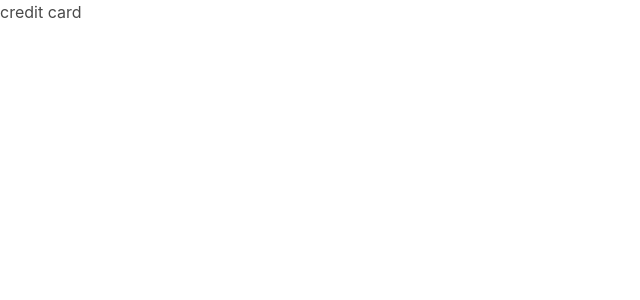
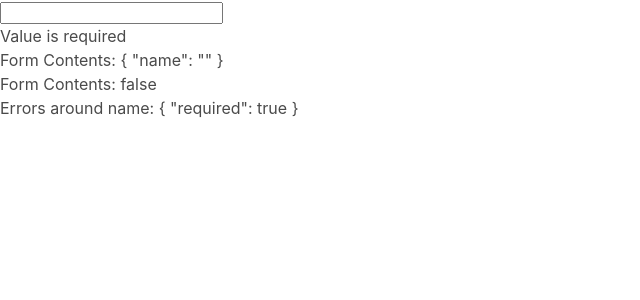
Before and after one commit to samblank45/creditcard, an Angular app: page / in a window 1280 px wide. Shown: the top 300 px of the page, without its empty margins (0-640 px from the left). Built offline with nearby package versions, Linux system fonts and the light colour scheme.

Commit message:
adds input field with validations and validation error handling

```diff
--- a/src/app/app.component.html
+++ b/src/app/app.component.html
@@ -1 +1 @@
-credit card
+<app-card-form></app-card-form>
--- /dev/null
+++ b/src/app/card-form/card-form.component.html
@@ -0,0 +1,16 @@
+<form [formGroup]="cardForm">
+  <input formControlName="name" />
+  <ng-container *ngIf="cardForm.controls.name.errors">
+    <div *ngIf="cardForm.controls.name.errors.required">Value is required</div>
+    <div *ngIf="cardForm.controls.name.errors.minlength">
+      Value you entered is
+      {{ cardForm.controls.name.errors.minlength.actualLength }}
+      characters long but must be
+      {{ cardForm.controls.name.errors.minlength.requiredLength }}
+    </div>
+  </ng-container>
+</form>
+
+<div>Form Contents: {{ cardForm.value | json }}</div>
+<div>Form Contents: {{ cardForm.valid }}</div>
+<div>Errors around name: {{ cardForm.controls.name.errors | json }}</div>
--- /dev/null
+++ b/src/app/card-form/card-form.component.ts
@@ -0,0 +1,22 @@
+import { Component, OnInit } from '@angular/core';
+import { FormGroup, FormControl, Validators } from '@angular/forms';
+
+@Component({
+  selector: 'app-card-form',
+  templateUrl: './card-form.component.html',
+  styleUrls: ['./card-form.component.css']
+})
+export class CardFormComponent implements OnInit {
+  cardForm = new FormGroup({
+     name: new FormControl('', [
+      Validators.required,
+      Validators.minLength(3)
+    ])
+  })
+
+  constructor() { }
+
+  ngOnInit(): void {
+  }
+
+}
```
Also changed, not shown: src/app/app.module.ts (+6 -2 lines), src/app/card-form/card-form.component.css (added), 1 other file (tests, documents, lock files or other folders).
